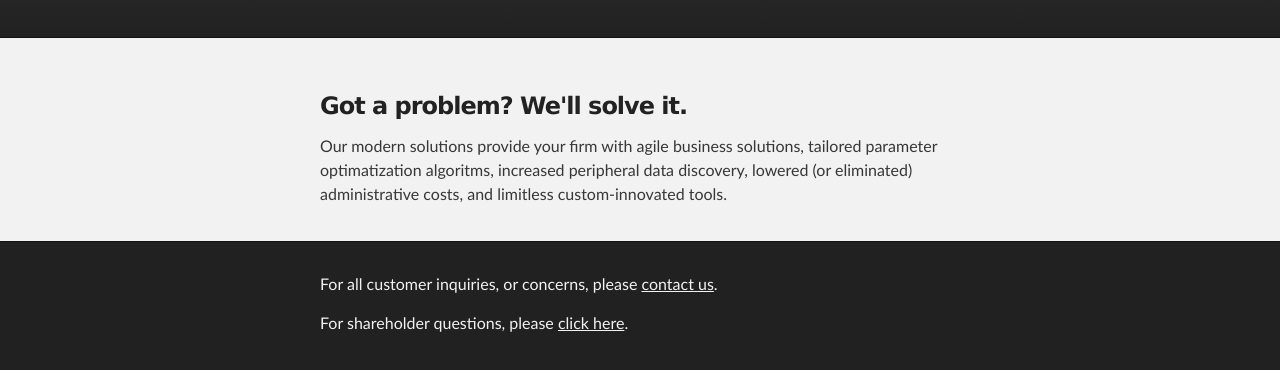
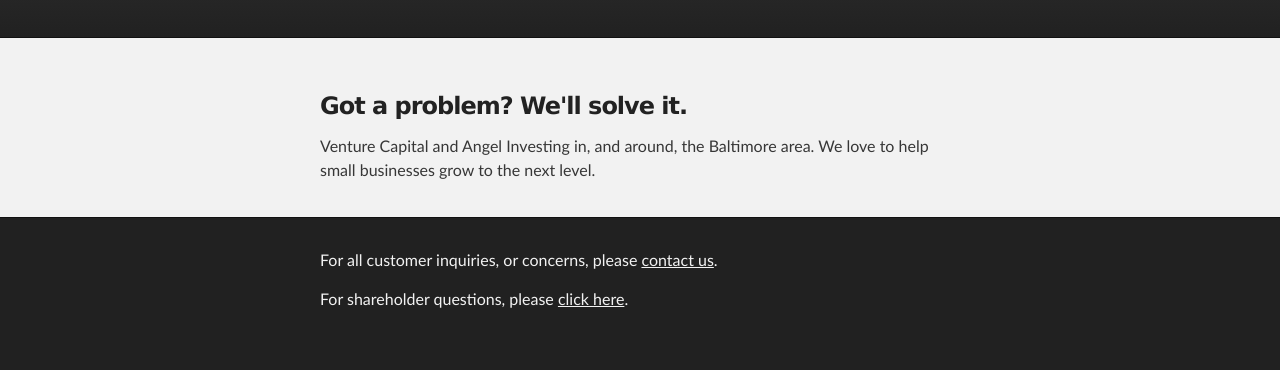
Before and after one commit to msmgroup/msmgroup.github.io, a plain HTML site: page index.html in a window 1280 px wide. Shown: the part 136-506 px from the top of the page. Drawn offline with Linux system fonts and the light colour scheme.

Commit message:
Update index.html

```diff
--- a/index.html
+++ b/index.html
@@ -27,7 +27,7 @@
       <section id="main_content" class="inner">
         <h3>
 <a id="welcome-to-msm-group" class="anchor" href="#welcome-to-msm-group" aria-hidden="true"><span aria-hidden="true" class="octicon octicon-link"></span></a>Got a problem?  We'll solve it.</h3>
-<p>Our modern solutions provide your firm with agile business solutions, tailored parameter optimatization algoritms, increased peripheral data discovery, lowered (or eliminated) administrative costs, and limitless custom-innovated tools.</p>
+<p>Venture Capital and Angel Investing in, and around, the Baltimore area.  We love to help small businesses grow to the next level.</p>
       </section>
     </div>
 
```
